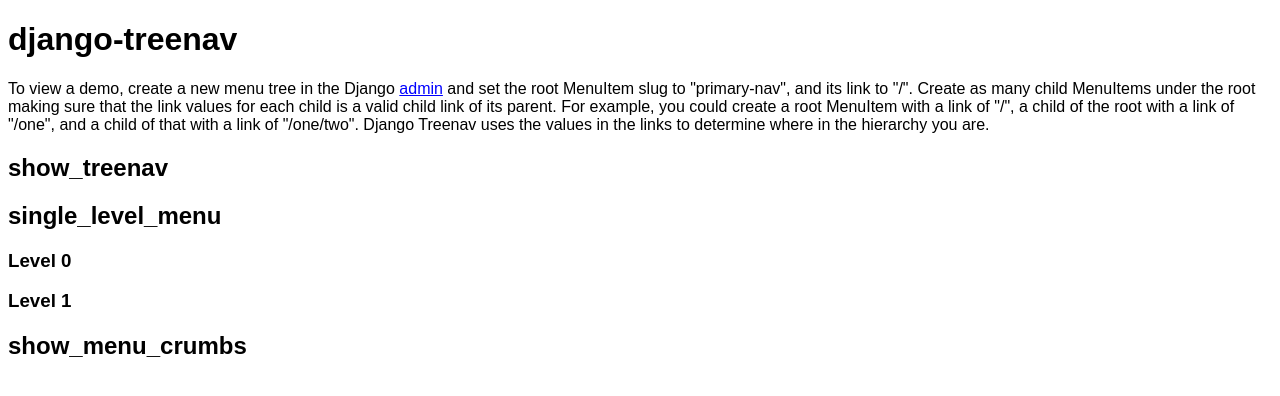
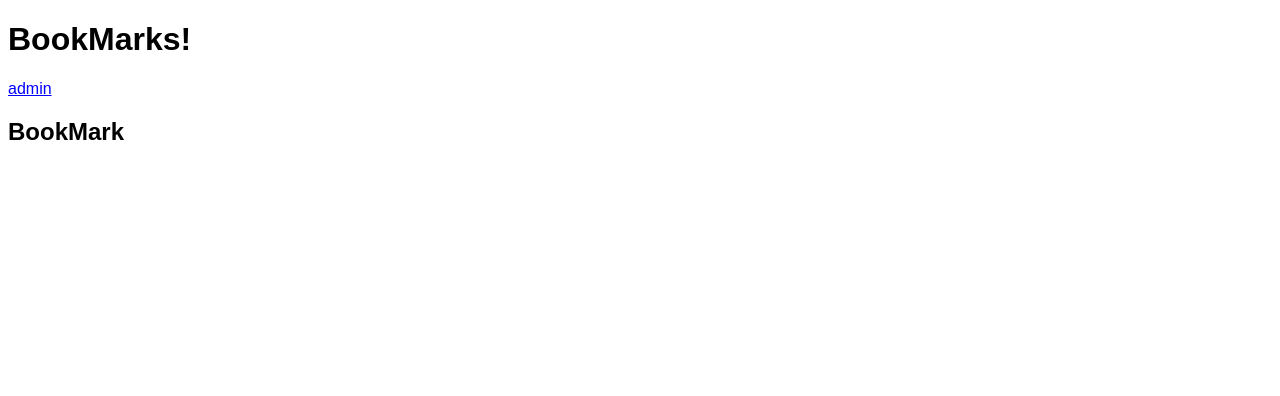
Before and after one commit to kidman/-20220426_Azure_BM_App-, a Django app: page / in a window 1280 px wide. Shown: the top 396 px of the page. Run offline with Django 3.2, Linux system fonts and the light colour scheme; data that the repository does not hold is empty.

Commit message:
updated for Time Zone issue and cleaned up the Home page

```diff
--- a/example/settings.py
+++ b/example/settings.py
@@ -122,7 +122,7 @@
 
 USE_L10N = True
 
-USE_TZ = True
+USE_TZ = False
 
 
 # Static files (CSS, JavaScript, Images)
--- a/templates/base.html
+++ b/templates/base.html
@@ -1,7 +1,7 @@
 <!DOCTYPE html>
 <html>
     <head>
-        <title>django-treenav 123!!!$</title>
+        <title>BookMarks!</title>
         <style type="text/css">
             body {
                 font-family: Arial, "MS Trebuchet", sans-serif;
@@ -55,25 +55,19 @@
     </head>
     <body>
         {% load treenav_tags %}
-        <h1>django-treenav</h1>
+        <h1>BookMarks!</h1>
         <p>
-            To view a demo, create a new menu tree in the Django <a href='{% url 'admin:index' %}'>admin</a> and
-            set the root MenuItem slug to "primary-nav", and its link to "/". Create as many child
-            MenuItems under the root making sure that the link values for each child is a valid
-            child link of its parent. For example, you could create a root MenuItem with a link of
-            "/", a child of the root with a link of "/one", and a child of that with a link of
-            "/one/two". Django Treenav uses the values in the links to determine where in the
-            hierarchy you are.
+            <a href='{% url 'admin:index' %}'>admin</a>
         </p>
-        <h2>show_treenav</h2>
+        <h2>BookMark</h2>
         {% show_treenav "primary-nav" full_tree="True" %}
-        <h2>single_level_menu</h2>
-        <h3>Level 0</h3>
-        {% single_level_menu "primary-nav" 0 %}
-        <h3>Level 1</h3>
+        <!--<h2>single_level_menu</h2>
+        <h3>Level 0</h3>-->
+        <!--{% single_level_menu "primary-nav" 0 %}-->
+        <!--<h3>Level 1</h3>
         {% single_level_menu "primary-nav" 1 %}
         <h2>show_menu_crumbs</h2>
-        {% show_menu_crumbs "primary-nav" %}
+        {% show_menu_crumbs "primary-nav" %}-->
 
         <script>
             var toggler = document.getElementsByClassName("caret");
```
Also changed, not shown: treenav/templates/treenav/menuitem.html (+0 -64 lines).
